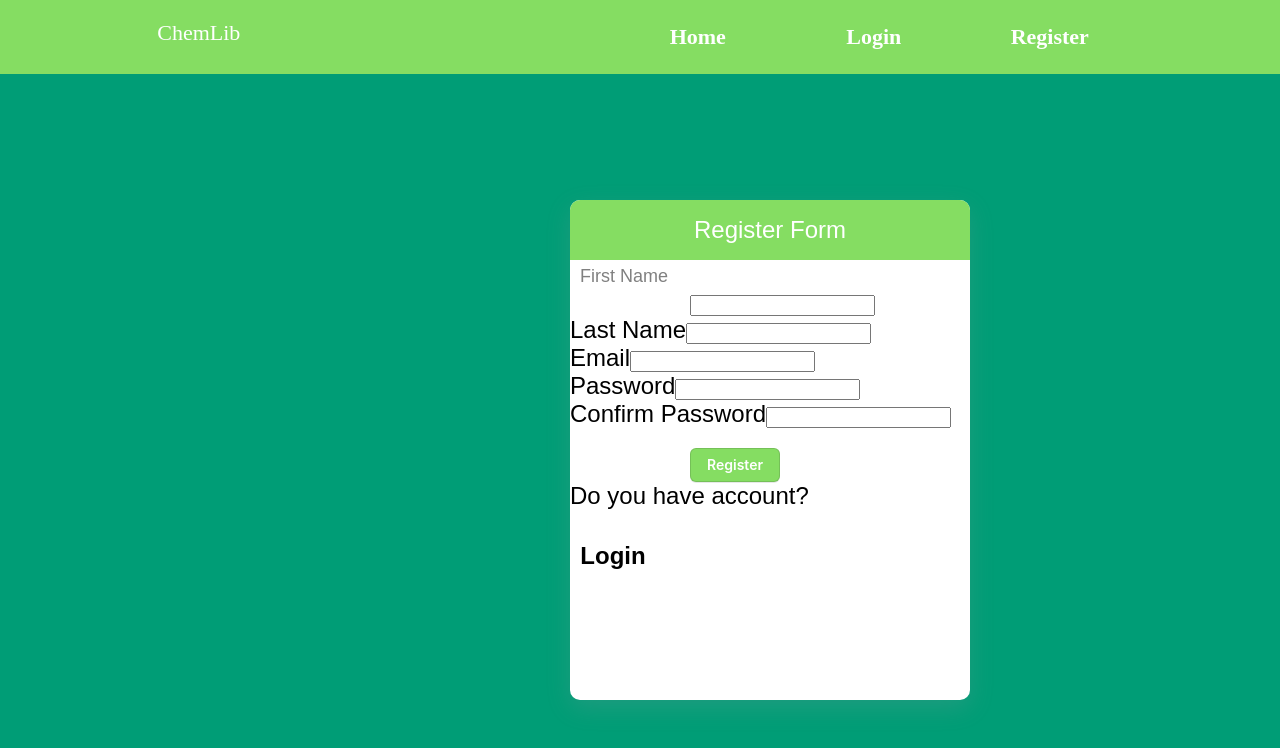
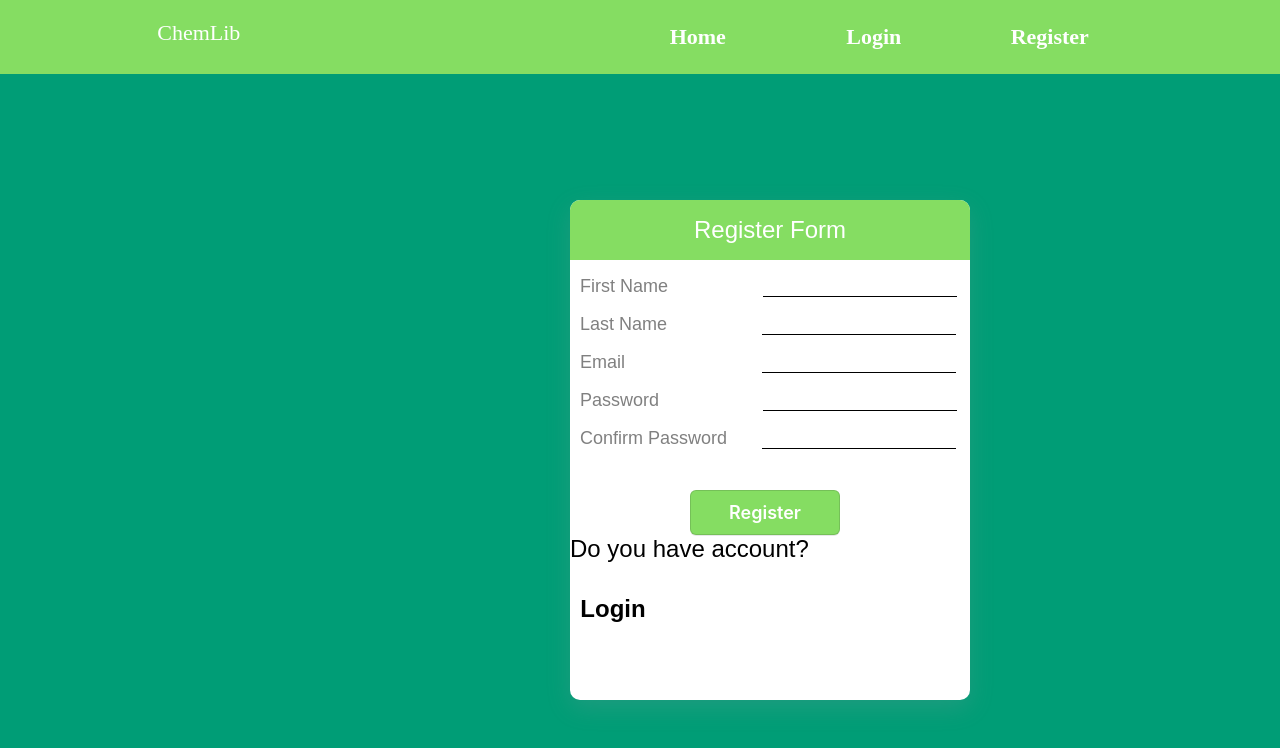
Before and after one commit to NixanV/ChemLibrary, a React (Create React App) app in the folder client/: page /register in a window 1280 px wide. Shown: the top 748 px of the page. Built offline with nearby package versions, Linux system fonts and the light colour scheme.

Commit message:
register form stylized

```diff
--- a/client/src/components/Register/register.module.css
+++ b/client/src/components/Register/register.module.css
@@ -35,7 +35,7 @@
     cursor: pointer;
     display: inline-block;
     font-family: -apple-system, system-ui, "Segoe UI", Helvetica, Arial, sans-serif, "Apple Color Emoji", "Segoe UI Emoji";
-    font-size: 14px;
+    font-size: 18px;
     font-weight: 600;
     line-height: 20px;
     padding: 6px 16px;
@@ -47,9 +47,10 @@
     touch-action: manipulation;
     vertical-align: middle;
     white-space: nowrap;
-    width: 90px;
+    width: 150px;
+    height: 45px;
     margin-left: 120px;
-    margin-top: 20px;
+    margin-top: 40px;
 }
 
 .register-button:focus:not(:focus-visible):not(.focus-visible) {
@@ -102,6 +103,156 @@
 }
 
 .firstName-input{
+    border: 0;
+    border-bottom: 1px solid black;
+    outline: none;
+    margin-left: 90px;
+    width: 190px;
+}
 
-    margin-left: 120px;
+.firstName-input:focus~.first-name-lbl{
+    transition: 0.2s;
+    font-size: 18px;
+    font-weight: 700;
+    color: #85dd62;
 }
+
+.firstName-input:focus {
+    border-bottom: 1px solid #85dd62;
+}
+
+.firstName-div{
+    margin-top: 10px;
+}
+
+
+
+
+.last-name-lbl{
+    font-size: 18px;
+    margin-right: 5px;
+    margin-left: 10px;
+    margin-top: 5px;
+    color: gray;
+}
+
+.lastName-input{
+    border: 0;
+    border-bottom: 1px solid black;
+    outline: none;
+    margin-left: 90px;
+    width: 190px;
+}
+
+.lastName-input:focus~.last-name-lbl{
+    transition: 0.2s;
+    font-size: 18px;
+    font-weight: 700;
+    color: #85dd62;
+}
+
+.lastName-input:focus {
+    border-bottom: 1px solid #85dd62;
+}
+
+.lastName-div{
+    margin-top: 10px;
+}
+
+
+
+.email-lbl{
+    font-size: 18px;
+    margin-right: 5px;
+    margin-left: 10px;
+    margin-top: 5px;
+    color: gray;
+}
+
+.email-input{
+    border: 0;
+    border-bottom: 1px solid black;
+    outline: none;
+    margin-left: 132px;
+    width: 190px;
+}
+
+.email-input:focus~.email-lbl{
+    transition: 0.2s;
+    font-size: 18px;
+    font-weight: 700;
+    color: #85dd62;
+}
+
+.email-input:focus {
+    border-bottom: 1px solid #85dd62;
+}
+
+.email-div{
+    margin-top: 10px;
+}
+
+
+.password-lbl{
+    font-size: 18px;
+    margin-right: 5px;
+    margin-left: 10px;
+    margin-top: 5px;
+    color: gray;
+}
+
+.password-input{
+    border: 0;
+    border-bottom: 1px solid black;
+    outline: none;
+    margin-left: 99px;
+    width: 190px;
+}
+
+.password-input:focus~.password-lbl{
+    transition: 0.2s;
+    font-size: 18px;
+    font-weight: 700;
+    color: #85dd62;
+}
+
+.password-input:focus {
+    border-bottom: 1px solid #85dd62;
+}
+
+.password-div{
+    margin-top: 10px;
+}
+
+
+
+.conf-password-lbl{
+    font-size: 18px;
+    margin-right: 5px;
+    margin-left: 10px;
+    margin-top: 5px;
+    color: gray;
+}
+
+.confPassword-input{
+    border: 0;
+    border-bottom: 1px solid black;
+    outline: none;
+    margin-left: 30px;
+    width: 190px;
+}
+
+.password-input:focus~.password-lbl{
+    transition: 0.2s;
+    font-size: 18px;
+    font-weight: 700;
+    color: #85dd62;
+}
+
+.confPassword-input:focus {
+    border-bottom: 1px solid #85dd62;
+}
+
+.conf-password-div{
+    margin-top: 10px;
+}
```
